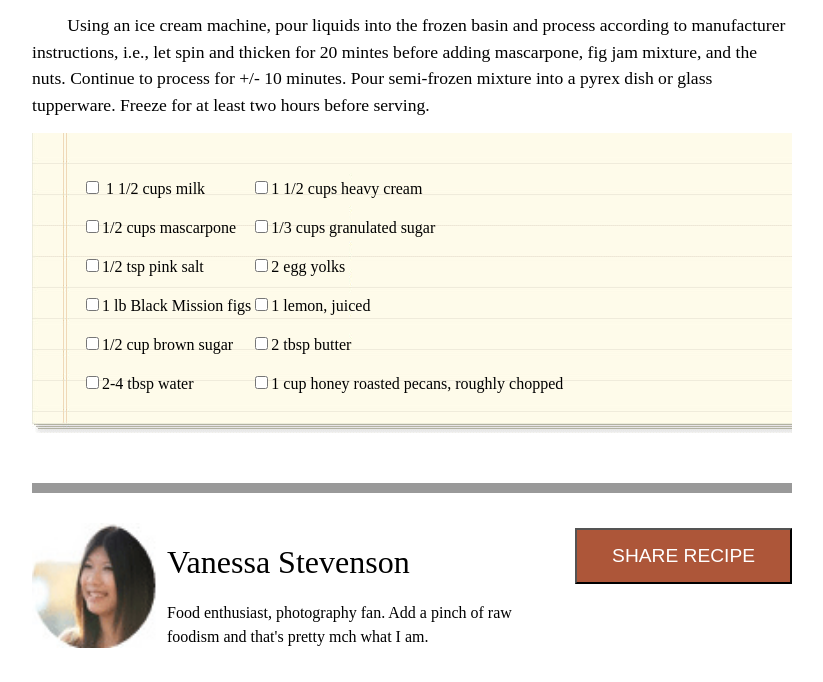
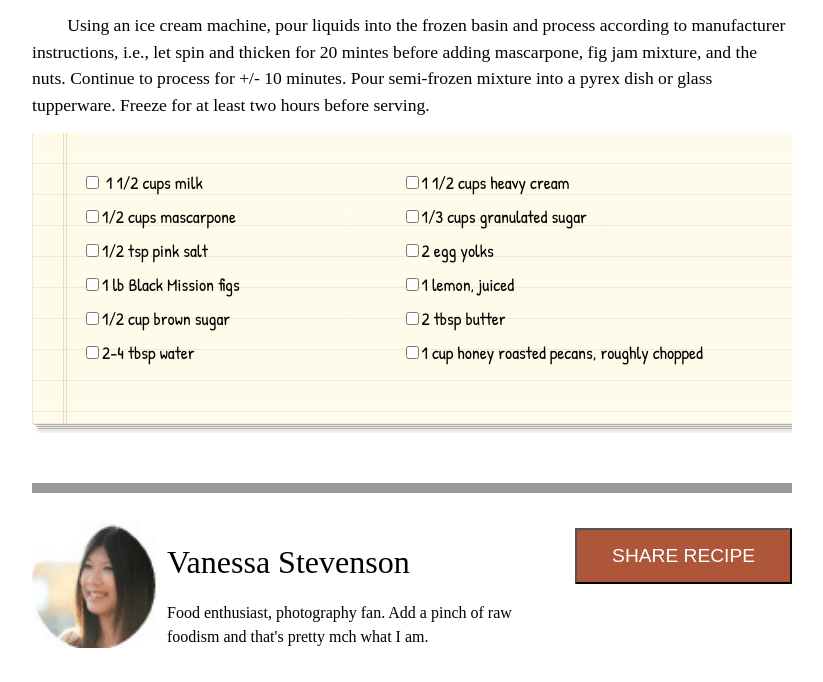
Before and after one commit to TCW417/Chocolate-Pizza, a plain HTML site: page index.html in a window 1280 px wide. Shown: the part 1020-1702 px from the top of the page, without its empty margins (228-1051 px from the left). Drawn offline with nearby package versions, Linux system fonts and the light colour scheme; a web font is replaced by a local one.

Commit message:
Final tweaks to style.css. Ready to turn in.

```diff
--- a/css/style.css
+++ b/css/style.css
@@ -96,6 +96,8 @@ div.recipe-card {
   background-image: url("../img/list-bg.png");
   width: 100%;
   height: 300px;
+  font-family: 'Patrick Hand', cursive;
+  font-size: 110%;
 }
 form {
   padding-top: 35px;
@@ -103,11 +105,14 @@ form {
   padding-left: 50px;
 }
 td {
-  padding-top: 10px;
-  padding-bottom: 10px;;
+  padding-top: 5px;
+  padding-bottom: 10px;
 }
 table {
   border-collapse: collapse;
+  table-layout: fixed;
+  width: 90%;
+  column-width: 50%;
 }
 
 div#filler {
```
